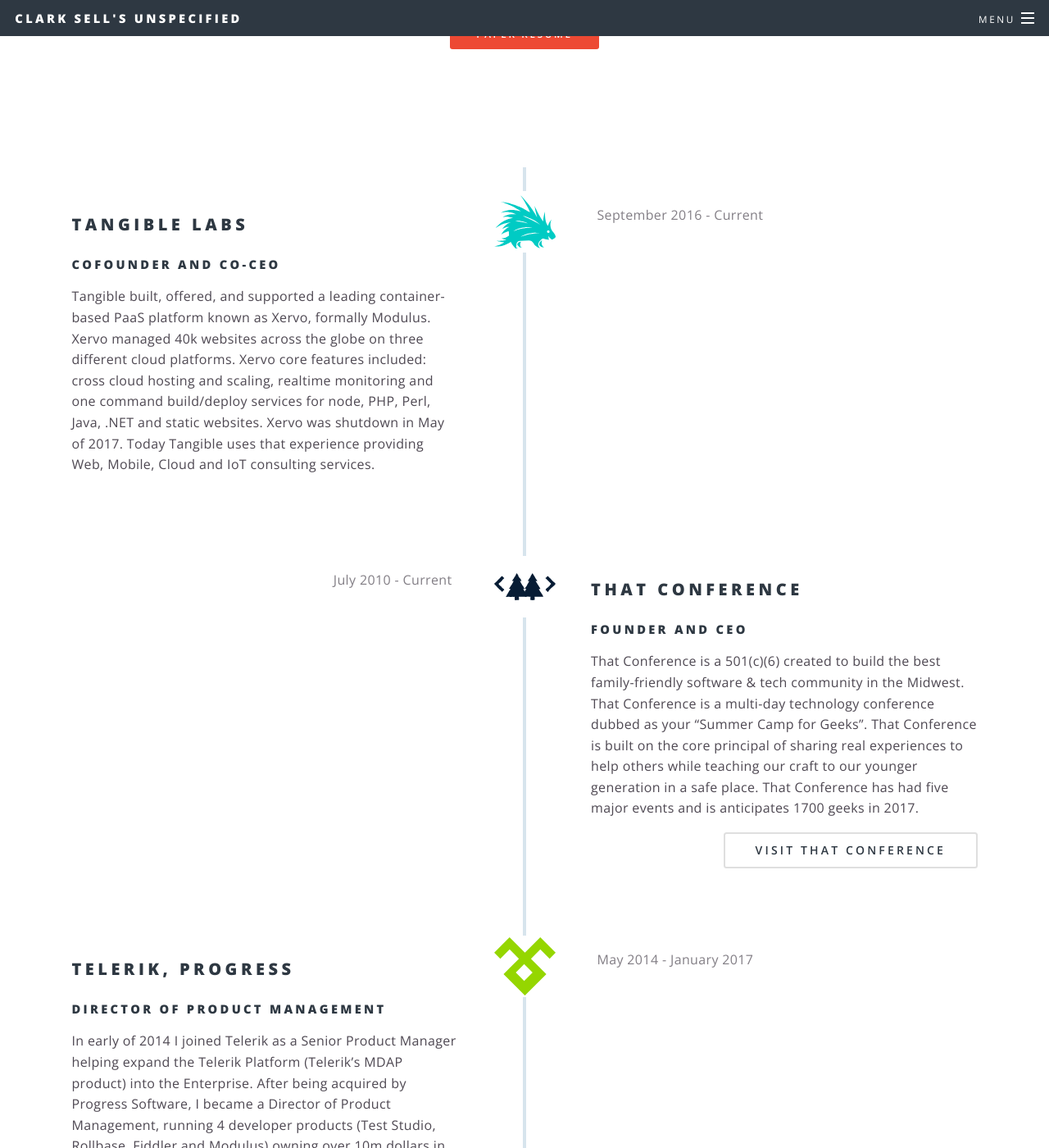
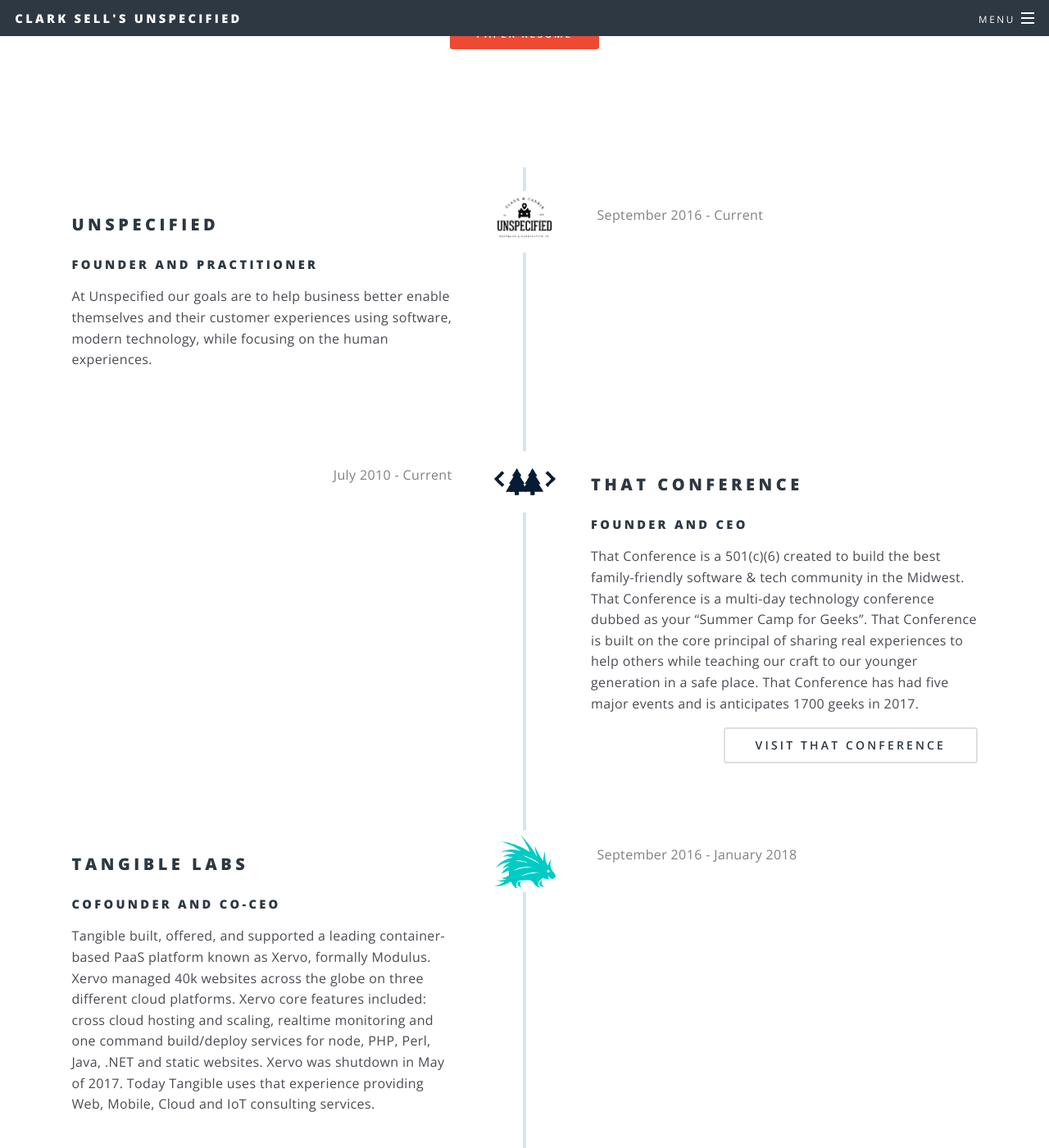
Before and after one commit to csell5/csell5.github.io, a Jekyll site: the page built from about.html, in a window 1280 px wide and 1400 px high, scrolled down 704 px. Shown: the whole window at 82% size. Built offline with Jekyll 4.4.1, drawn with Linux system fonts in a browser that asks for light colours.

Commit message:
uplifted about us to current state

```diff
--- a/about.html
+++ b/about.html
@@ -26,6 +26,35 @@
 <section id="cd-timeline" class="cd-container">
   <div class="cd-timeline-block">
   	<div class="cd-timeline-img cd-company-logo">
+  		<img src="/images/unspecified-logo-black.png" alt="Unspecified LLC">
+  	</div> <!-- cd-timeline-img -->
+
+  	<div class="cd-timeline-content">
+  		<h2>Unspecified</h2>
+      <h4>Founder and Practitioner</h4>
+  		<p>
+        At Unspecified our goals are to help business better enable themselves and their customer experiences using software, modern technology, while focusing on the human experiences.
+      </p>
+  		<!-- <a href="#0" class="cd-read-more button">Learn more</a> -->
+  		<span class="cd-date">September 2016 - Current</span>
+  	</div> <!-- cd-timeline-content -->
+  </div> <!-- cd-timeline-block -->
+
+  <div class="cd-timeline-block">
+  	<div class="cd-timeline-img cd-company-logo">
+  		<img src="/images/tc-logo-trees.svg" alt="That Conference">
+  	</div> <!-- cd-timeline-img -->
+  	<div class="cd-timeline-content">
+  		<h2>That Conference</h2>
+      <h4>Founder and CEO</h4>
+  		<p>That Conference is a 501(c)(6) created to build the best family-friendly software & tech community in the Midwest. That Conference is a multi-day technology conference dubbed as your “Summer Camp for Geeks”. That Conference is built on the core principal of sharing real experiences to help others while teaching our craft to our younger generation in a safe place. That Conference has had five major events and is anticipates 1700 geeks in 2017.</p>
+  		<a href="https://www.thatconference.com" class="cd-read-more button">Visit That Conference</a>
+  		<span class="cd-date">July 2010 - Current</span>
+  	</div> <!-- cd-timeline-content -->
+  </div> <!-- cd-timeline-block -->
+
+	<div class="cd-timeline-block">
+  	<div class="cd-timeline-img cd-company-logo">
   		<img src="/images/Percy.svg" alt="Tangible Labs LLC">
   	</div> <!-- cd-timeline-img -->
 
@@ -37,21 +66,7 @@
         Today Tangible uses that experience providing Web, Mobile, Cloud and IoT consulting services.
       </p>
   		<!-- <a href="#0" class="cd-read-more button">Learn more</a> -->
-  		<span class="cd-date">September 2016 - Current</span>
-  	</div> <!-- cd-timeline-content -->
-  </div> <!-- cd-timeline-block -->
-
-  <div class="cd-timeline-block">
-  	<div class="cd-timeline-img cd-company-logo">
-  		<img src="/images/tc-logo-trees.svg" alt="That Conference">
-  	</div> <!-- cd-timeline-img -->
-
-  	<div class="cd-timeline-content">
-  		<h2>That Conference</h2>
-      <h4>Founder and CEO</h4>
-  		<p>That Conference is a 501(c)(6) created to build the best family-friendly software & tech community in the Midwest. That Conference is a multi-day technology conference dubbed as your “Summer Camp for Geeks”. That Conference is built on the core principal of sharing real experiences to help others while teaching our craft to our younger generation in a safe place. That Conference has had five major events and is anticipates 1700 geeks in 2017.</p>
-  		<a href="https://www.thatconference.com" class="cd-read-more button">Visit That Conference</a>
-  		<span class="cd-date">July 2010 - Current</span>
+  		<span class="cd-date">September 2016 - January 2018</span>
   	</div> <!-- cd-timeline-content -->
   </div> <!-- cd-timeline-block -->
 
```
Also changed, not shown: images/unspecified-logo-black.png (added).
